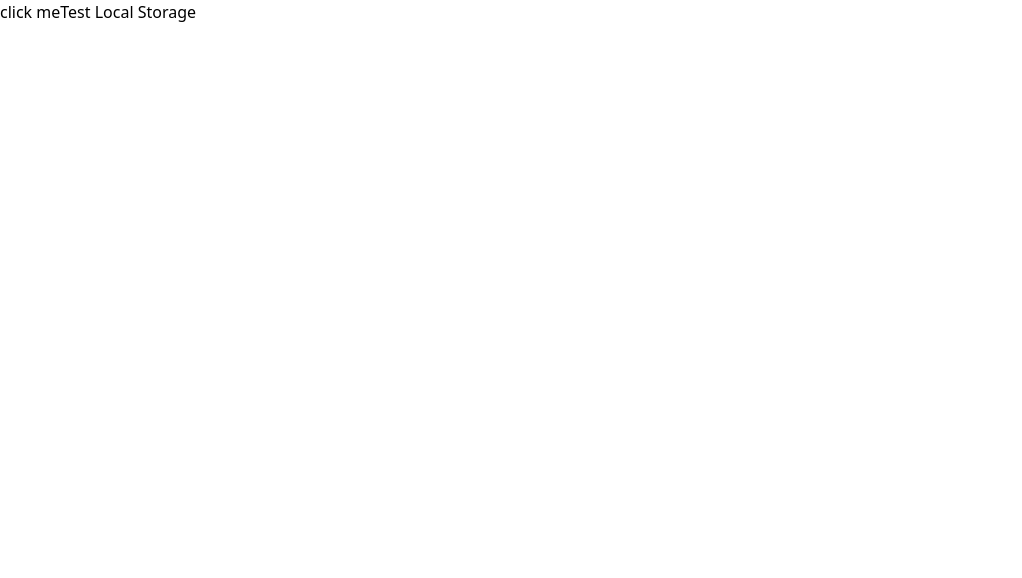
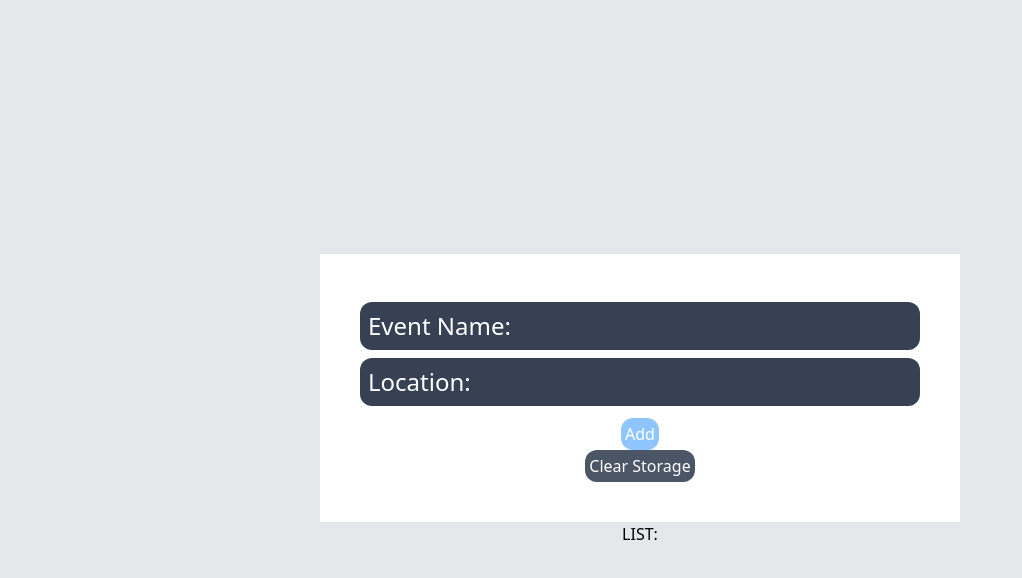
Before and after one commit to divya-manirajan/FrontendMiniProjects, a Next.js app: page /components in a window 1280 px wide. Shown: the top 578 px of the page, without its empty margins (0-1022 px from the left). Built offline with nearby package versions, Linux system fonts and the light colour scheme.

Commit message:
add event with local storage

```diff
--- /dev/null
+++ b/src/app/components/AddEvent.js
@@ -0,0 +1,92 @@
+'use client'
+
+import { useEffect, useState } from "react"
+
+export default function AddEvent() {
+
+    const [formData, setFormData] = useState({
+        eventName: "",
+        location: ""
+    })
+    const [events, setEvents] = useState([])
+
+    //Set events with local Storage
+    useEffect(() => {
+        const savedEvents = localStorage.getItem("events")
+        if (savedEvents){
+            setEvents(JSON.parse(savedEvents))
+        }
+    }, [])
+
+    function handleChange(e){
+        setFormData(prev => ({
+            ...prev,
+            [e.target.name]: e.target.value
+        }))
+    }
+
+    function handleSubmit(e){
+        e.preventDefault()
+
+        setEvents(prev => ([
+            ...prev,
+            {...formData}
+        ]))
+        setFormData({
+                eventName: "",
+                location: ""
+            })
+    }
+
+    function handleClear(){
+        localStorage.clear()
+        setEvents([])
+        setFormData({
+                eventName: "",
+                location: ""
+            })
+    }
+
+    //Set and log saved Events
+    useEffect(() => {
+        localStorage.setItem("events", JSON.stringify(events))
+        console.log("Saved Events", localStorage.getItem("events"))
+    }, [events])
+
+
+
+  return (
+    <div className="h-screen w-screen bg-gray-200 flex justify-center items-center flex flex-col">
+        <form className="h-fit w-160 bg-white flex flex-col items-center p-10" onSubmit={handleSubmit}>
+            <input
+                className="placeholder-white bg-gray-700 h-fit w-full text-2xl text-white p-2 mt-2 rounded-xl"
+                placeholder="Event Name: "
+                name="eventName"
+                required
+                onChange={handleChange}
+                value={formData.eventName}
+            />
+            <input
+                className="placeholder-white bg-gray-700 h-fit w-full text-2xl text-white p-2 mt-2 rounded-xl"
+                placeholder="Location: "
+                name="location"
+                required
+                onChange={handleChange}
+                value={formData.location}
+            />
+            <button className="bg-blue-300 p-1 mt-3 rounded-xl hover:cursor-pointer hover:shadow-xl text-white" type="submit">Add</button>
+            <button className="bg-gray-600 p-1 rounded-xl hover:cursor-pointer hover:shadow-xl text-white" formNoValidate type="button" onClick={handleClear}>Clear Storage</button>
+        </form>
+
+        <div className="flex flex-col">
+            <h1>LIST:</h1>
+            <ul>
+                {events.map((item, index) => (
+                    <li key={index}>{item.eventName} at {item.location}</li>
+                ))}
+            </ul>
+
+        </div>
+    </div>
+  )
+}
--- a/src/app/components/page.js
+++ b/src/app/components/page.js
@@ -1,29 +1,11 @@
 'use client'
 
-import { useEffect, useState } from "react"
+import AddEvent from "./AddEvent"
 
 export default function page() {
-
-    const [test, setTest] = useState(null)
-
-    useEffect(() => {
-        try{
-            localStorage.setItem("test", "Test Local Storage")
-            setTest(localStorage.getItem("test"))
-        } catch (e){
-            console.log(e)
-        }
-    }, [])
-
-
-
   return (
     <div>
-
-        <button>click me</button>
-
-        {test}
-
+        <AddEvent />
 
     </div>
   )
```
